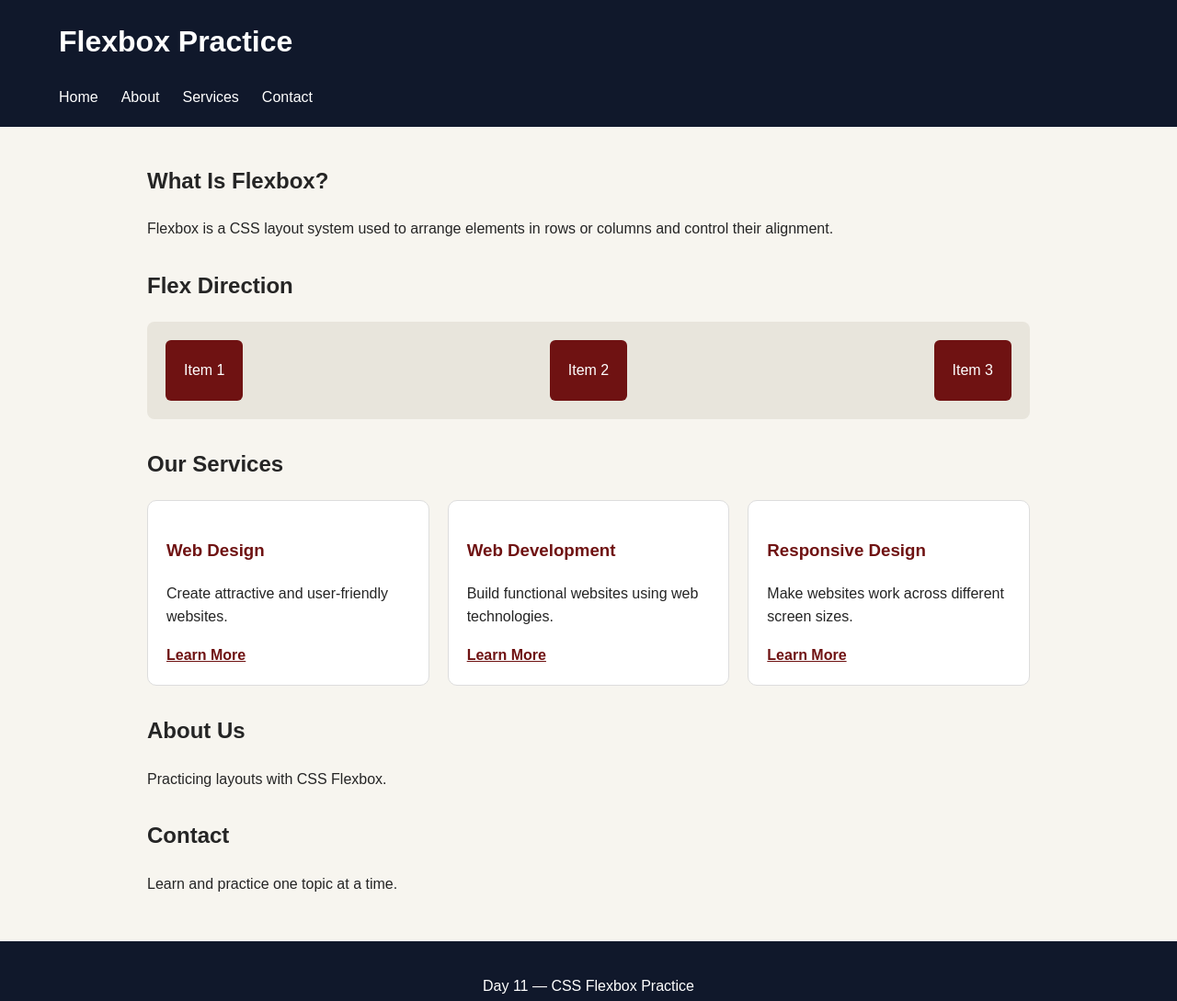
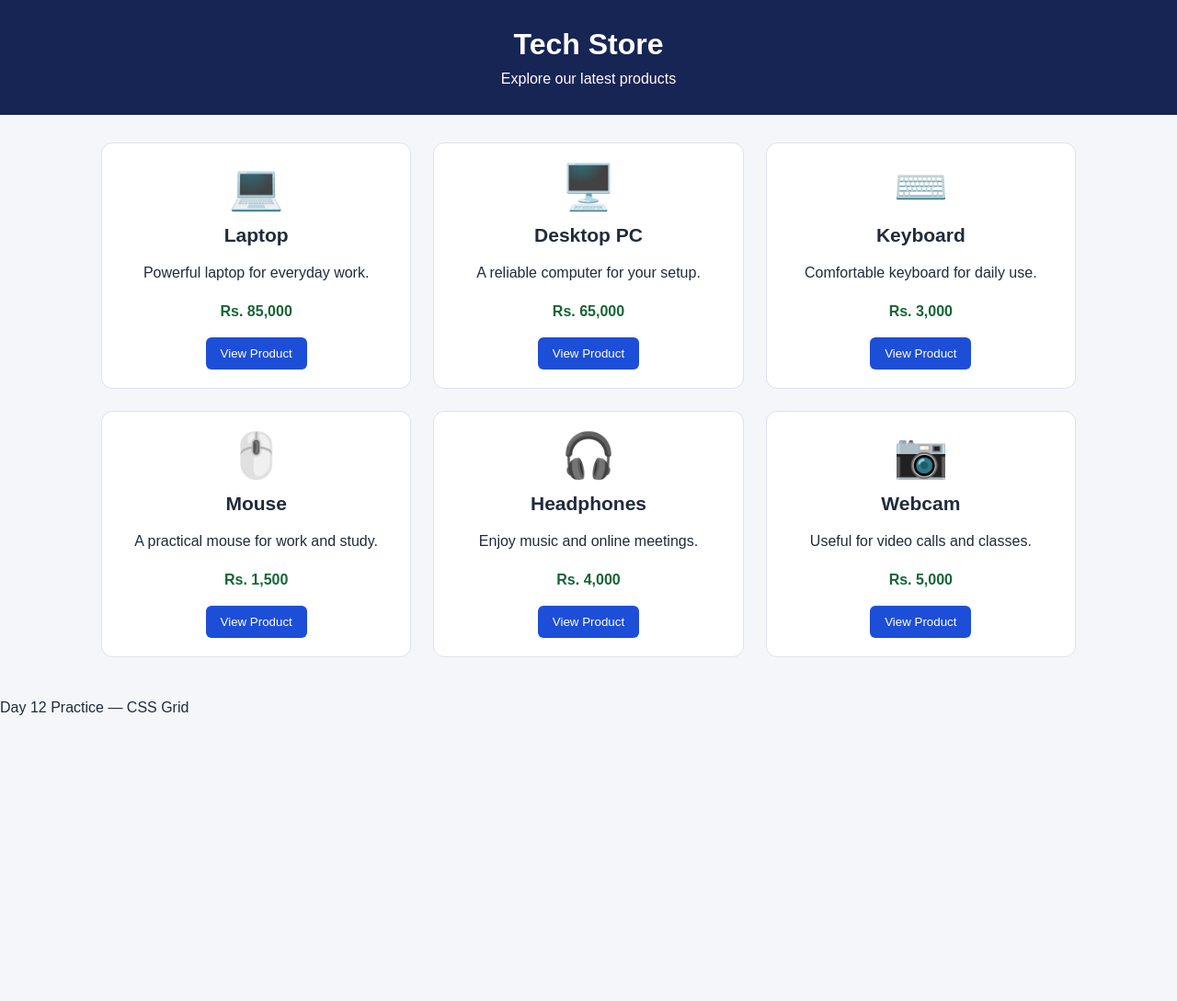
Before and after one commit to aush7845/6-month-web-development-journey, a plain HTML site: page index.html in a window 1280 px wide. Shown: the whole page at 92% size. After the commit the page ends 800 px from the top, so only its background shows below. Drawn offline with Linux system fonts and the light colour scheme.

Commit message:
Day 12: Practice CSS Grid

```diff
--- a/index.html
+++ b/index.html
@@ -4,78 +4,72 @@
 <head>
     <meta charset="UTF-8">
     <meta name="viewport" content="width=device-width, initial-scale=1.0">
-    <title>Day 11 - CSS Flexbox</title>
+    <title>Day 12 - CSS Grid</title>
     <link rel="stylesheet" href="style.css">
 </head>
 <body>
 
     <header class="header">
-        <h1>Flexbox Practice</h1>
-
-        <nav class="navbar" aria-label="Main navigation">
-            <a href="#home">Home</a>
-            <a href="#about">About</a>
-            <a href="#services">Services</a>
-            <a href="#contact">Contact</a>
-        </nav>
+        <h1>Tech Store</h1>
+        <p>Explore our latest products</p>
     </header>
 
-    <main id="home">
-        <section>
-            <h2>What Is Flexbox?</h2>
-            <p>
-                Flexbox is a CSS layout system used to arrange
-                elements in rows or columns and control their alignment.
-            </p>
-        </section>
+    <main class="container">
+        <section class="product-grid" aria-label="Products">
 
-        <section>
-            <h2>Flex Direction</h2>
+            <article class="product-card">
+                <div class="product-image">💻</div>
+                <h2>Laptop</h2>
+                <p>Powerful laptop for everyday work.</p>
+                <p class="price">Rs. 85,000</p>
+                <button type="button">View Product</button>
+            </article>
 
-            <div class="direction-container">
-                <div class="direction-box">Item 1</div>
-                <div class="direction-box">Item 2</div>
-                <div class="direction-box">Item 3</div>
-            </div>
-        </section>
+            <article class="product-card">
+                <div class="product-image">🖥️</div>
+                <h2>Desktop PC</h2>
+                <p>A reliable computer for your setup.</p>
+                <p class="price">Rs. 65,000</p>
+                <button type="button">View Product</button>
+            </article>
 
-        <section>
-            <h2>Our Services</h2>
+            <article class="product-card">
+                <div class="product-image">⌨️</div>
+                <h2>Keyboard</h2>
+                <p>Comfortable keyboard for daily use.</p>
+                <p class="price">Rs. 3,000</p>
+                <button type="button">View Product</button>
+            </article>
 
-            <div class="card-container">
-                <article class="card">
-                    <h3>Web Design</h3>
-                    <p>Create attractive and user-friendly websites.</p>
-                    <a href="#contact">Learn More</a>
-                </article>
+            <article class="product-card">
+                <div class="product-image">🖱️</div>
+                <h2>Mouse</h2>
+                <p>A practical mouse for work and study.</p>
+                <p class="price">Rs. 1,500</p>
+                <button type="button">View Product</button>
+            </article>
 
-                <article class="card">
-                    <h3>Web Development</h3>
-                    <p>Build functional websites using web technologies.</p>
-                    <a href="#contact">Learn More</a>
-                </article>
+            <article class="product-card">
+                <div class="product-image">🎧</div>
+                <h2>Headphones</h2>
+                <p>Enjoy music and online meetings.</p>
+                <p class="price">Rs. 4,000</p>
+                <button type="button">View Product</button>
+            </article>
 
-                <article class="card">
-                    <h3>Responsive Design</h3>
-                    <p>Make websites work across different screen sizes.</p>
-                    <a href="#contact">Learn More</a>
-                </article>
-            </div>
-        </section>
+            <article class="product-card">
+                <div class="product-image">📷</div>
+                <h2>Webcam</h2>
+                <p>Useful for video calls and classes.</p>
+                <p class="price">Rs. 5,000</p>
+                <button type="button">View Product</button>
+            </article>
 
-        <section id="about">
-            <h2>About Us</h2>
-            <p>Practicing layouts with CSS Flexbox.</p>
-        </section>
-
-        <section id="contact">
-            <h2>Contact</h2>
-            <p>Learn and practice one topic at a time.</p>
         </section>
     </main>
 
-    <footer>
-        <p>Day 11 — CSS Flexbox Practice</p>
+    <footer class="footer">
+        <p>Day 12 Practice — CSS Grid</p>
     </footer>
 
 </body>
--- a/style.css
+++ b/style.css
@@ -1,3 +1,5 @@
+
+/* Day 12: CSS Grid Practice */
 
 * {
     box-sizing: border-box;
@@ -6,116 +8,93 @@
 body {
     margin: 0;
     font-family: Arial, sans-serif;
-    line-height: 1.6;
-    color: #252525;
-    background-color: #f7f5ef;
+    background-color: #f4f6f9;
+    color: #202b3c;
 }
 
 .header {
-    padding: 20px 5%;
-    background-color: #10182b;
+    text-align: center;
+    background-color: #172554;
     color: white;
+    padding: 30px 20px;
 }
 
 .header h1 {
-    margin-top: 0;
+    margin: 0 0 10px;
 }
 
-/* Navbar using Flexbox */
-.navbar {
-    display: flex;
-    flex-direction: row;
-    justify-content: flex-start;
-    align-items: center;
-    gap: 25px;
-    flex-wrap: wrap;
+.header p {
+    margin: 0;
 }
 
-.navbar a {
-    color: white;
-    text-decoration: none;
+.container {
+    max-width: 1100px;
+    margin: 0 auto;
+    padding: 30px 20px;
 }
 
-.navbar a:hover {
-    text-decoration: underline;
+/* Main Grid */
+
+.product-grid {
+    display: grid;
+
+    /* Three equal columns */
+    grid-template-columns: repeat(3, 1fr);
+
+    /* Space between rows and columns */
+    gap: 24px;
 }
 
-main {
-    max-width: 1000px;
-    margin: 0 auto;
+/* Product Card */
+
+.product-card {
+    background-color: white;
     padding: 20px;
-}
-
-section {
-    margin-bottom: 30px;
-}
-
-/* Direction practice */
-.direction-container {
-    display: flex;
-    flex-direction: row;
-    justify-content: space-between;
-    align-items: center;
-    gap: 15px;
-    padding: 20px;
-    background-color: #e8e5dc;
-    border-radius: 8px;
-}
-
-.direction-box {
-    padding: 20px;
-    background-color: #6f1212;
-    color: white;
-    border-radius: 6px;
+    border: 1px solid #dce2eb;
+    border-radius: 12px;
     text-align: center;
 }
 
-/* Service cards using Flexbox */
-.card-container {
-    display: flex;
-    flex-direction: row;
-    justify-content: center;
-    align-items: stretch;
-    flex-wrap: wrap;
-    gap: 20px;
+.product-image {
+    font-size: 48px;
+    margin-bottom: 12px;
 }
 
-.card {
-    flex: 1 1 250px;
-    padding: 20px;
-    background-color: white;
-    border: 1px solid #ddd;
-    border-radius: 10px;
+.product-card h2 {
+    font-size: 21px;
+    margin: 10px 0;
 }
 
-.card h3 {
-    color: #6f1212;
+.product-card p {
+    line-height: 1.6;
 }
 
-.card a {
-    color: #6f1212;
+.price {
+    color: #166534;
     font-weight: bold;
 }
 
-footer {
-    padding: 20px;
-    text-align: center;
-    background-color: #10182b;
+.product-card button {
+    background-color: #1d4ed8;
     color: white;
+    border: none;
+    padding: 10px 16px;
+    border-radius: 6px;
+    cursor: pointer;
 }
 
-/* Small screens */
-@media (max-width: 600px) {
-    .navbar {
-        gap: 12px;
-    }
+/* Tablet: two columns */
 
-    .direction-container {
-        flex-direction: column;
-        align-items: stretch;
-    }
-
-    .direction-box {
-        width: 100%;
+@media (max-width: 800px) {
+    .product-grid {
+        grid-template-columns: repeat(2, 1fr);
     }
 }
+
+/* Mobile: one column */
+
+@media (max-width: 500px) {
+    .product-grid {
+        grid-template-columns: 1fr;
+    }
+}
```
